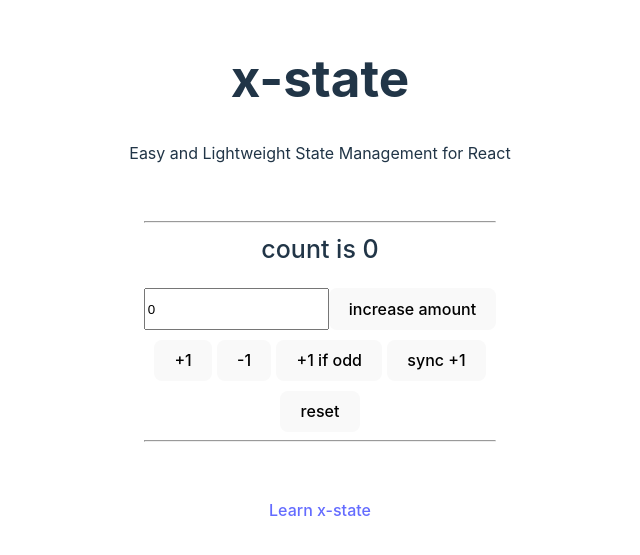
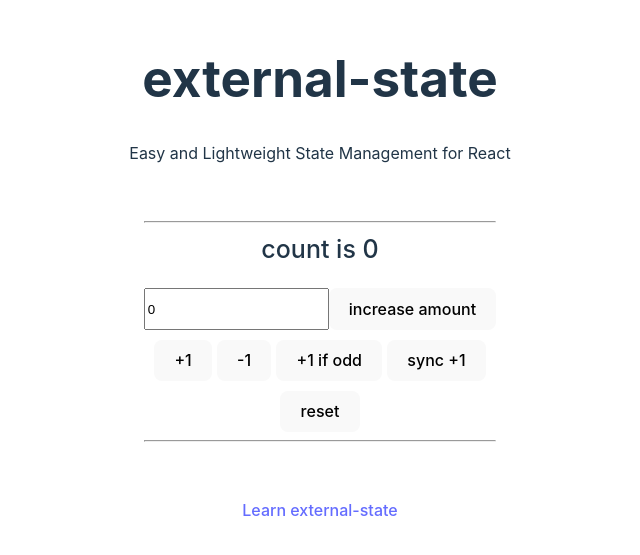
Before and after one commit to gabrielyoon7/external-state, a React (Vite) app: page / in a window 1280 px wide. Shown: the part 123-678 px from the top of the page, without its empty margins (320-960 px from the left). Built offline with nearby package versions, Linux system fonts and the light colour scheme.

Commit message:
refactor: x-state에서 external-state으로 이름 변경

```diff
--- a/index.html
+++ b/index.html
@@ -4,7 +4,7 @@
 <head>
   <meta charset="UTF-8" />
   <meta name="viewport" content="width=device-width, initial-scale=1.0" />
-  <title>x-state</title>
+  <title>external-state</title>
 </head>
 
 <body>
--- a/package.json
+++ b/package.json
@@ -1,5 +1,5 @@
 {
-  "name": "x-state",
+  "name": "external-state",
   "private": false,
   "main": "dist/index.js",
   "types": "dist/index.d.ts",
@@ -13,7 +13,7 @@
   },
   "repository": {
     "type": "git",
-    "url": "git://github.com/gabrielyoon7/x-state.git"
+    "url": "git://github.com/gabrielyoon7/external-state.git"
   },
   "version": "0.0.0",
   "type": "module",
--- a/src/App.tsx
+++ b/src/App.tsx
@@ -5,7 +5,7 @@ function App() {
 
   return (
     <>
-      <h1>x-state</h1>
+      <h1>external-state</h1>
       <p>
         Easy and Lightweight State Management for React
       </p>
@@ -15,7 +15,7 @@ function App() {
         <hr />
       </div>
       <p className="read-the-docs">
-        <a href='https://github.com/gabrielyoon7/x-state' target='_blank'>Learn x-state</a>
+        <a href='https://github.com/gabrielyoon7/external-state' target='_blank'>Learn external-state</a>
       </p>
     </>
   )
--- a/src/examples/components/CountInput.tsx
+++ b/src/examples/components/CountInput.tsx
@@ -1,4 +1,4 @@
-import { useExternalState } from "../../lib/x-state";
+import { useExternalState } from "../../lib/external-state";
 import { countStore } from "../countStore.ts";
 import { useState } from "react"
 
--- a/src/examples/components/CountReset.tsx
+++ b/src/examples/components/CountReset.tsx
@@ -1,4 +1,4 @@
-import { useSetExternalState } from "../../lib/x-state";
+import { useSetExternalState } from "../../lib/external-state";
 import { countStore } from "../countStore.ts";
 
 /**
--- a/src/examples/components/CountValue.tsx
+++ b/src/examples/components/CountValue.tsx
@@ -1,4 +1,4 @@
-import { useExternalValue } from "../../lib/x-state";
+import { useExternalValue } from "../../lib/external-state";
 import { countStore } from "../countStore.ts";
 
 /**
--- a/src/examples/countStore.ts
+++ b/src/examples/countStore.ts
@@ -1,4 +1,4 @@
-import { store } from "../lib/x-state";
+import { store } from "../lib/external-state";
 import { fetchCount } from "./counterAPI";
 
 export const countStore = store<number>(0);
--- a/tsconfig.json
+++ b/tsconfig.json
@@ -21,7 +21,7 @@
     "noFallthroughCasesInSwitch": true
   },
   "include": [
-    "src/lib/x-state"
+    "src/lib/external-state"
   ],
   "references": [{ "path": "./tsconfig.node.json" }]
 }
--- a/vite.config.ts
+++ b/vite.config.ts
@@ -4,5 +4,5 @@ import react from '@vitejs/plugin-react'
 // https://vitejs.dev/config/
 export default defineConfig({
   plugins: [react()],
-  base:'/x-state'
+  base:'/external-state'
 })
```
Also changed, not shown: src/lib/external-state/StateManager.ts (renamed from src/lib/x-state/StateManager.ts), src/lib/external-state/index.ts (renamed from src/lib/x-state/index.ts), src/lib/external-state/types.ts (renamed from src/lib/x-state/types.ts).
